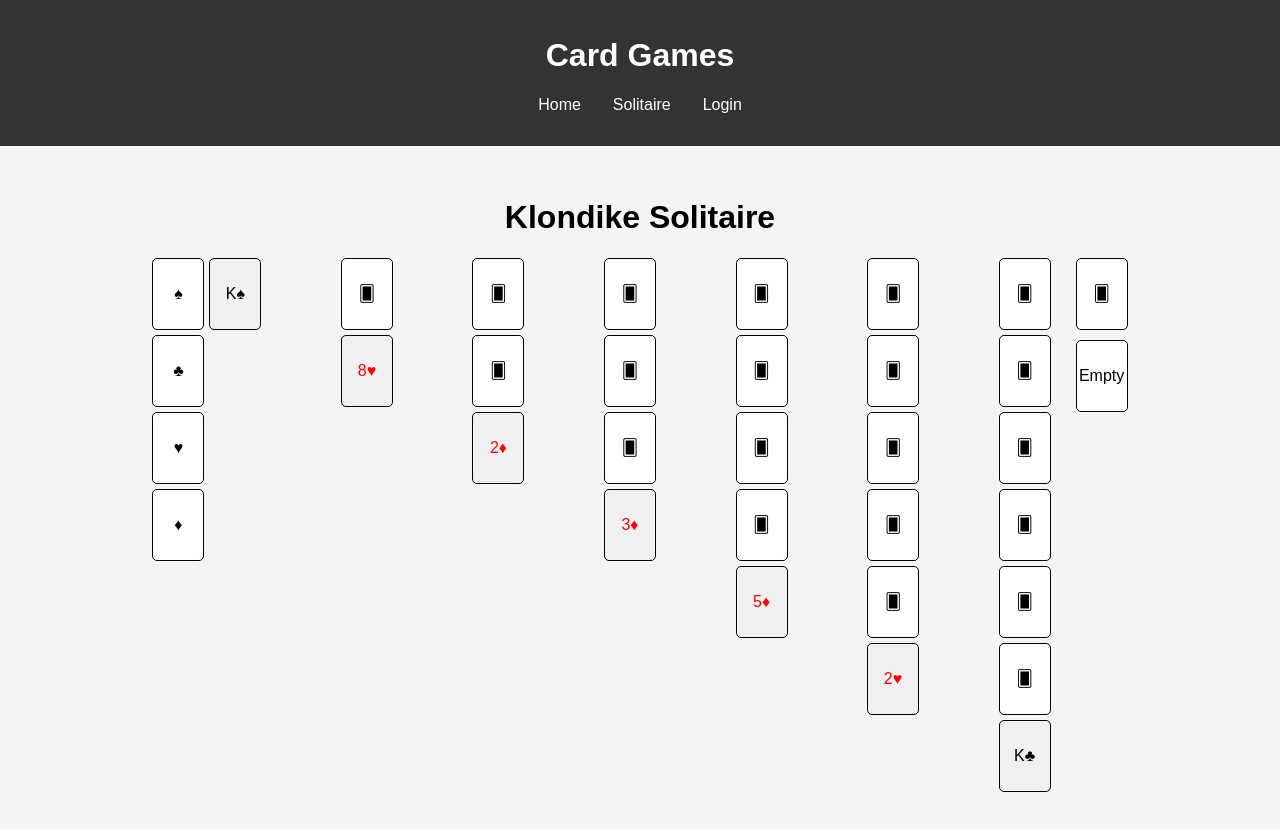
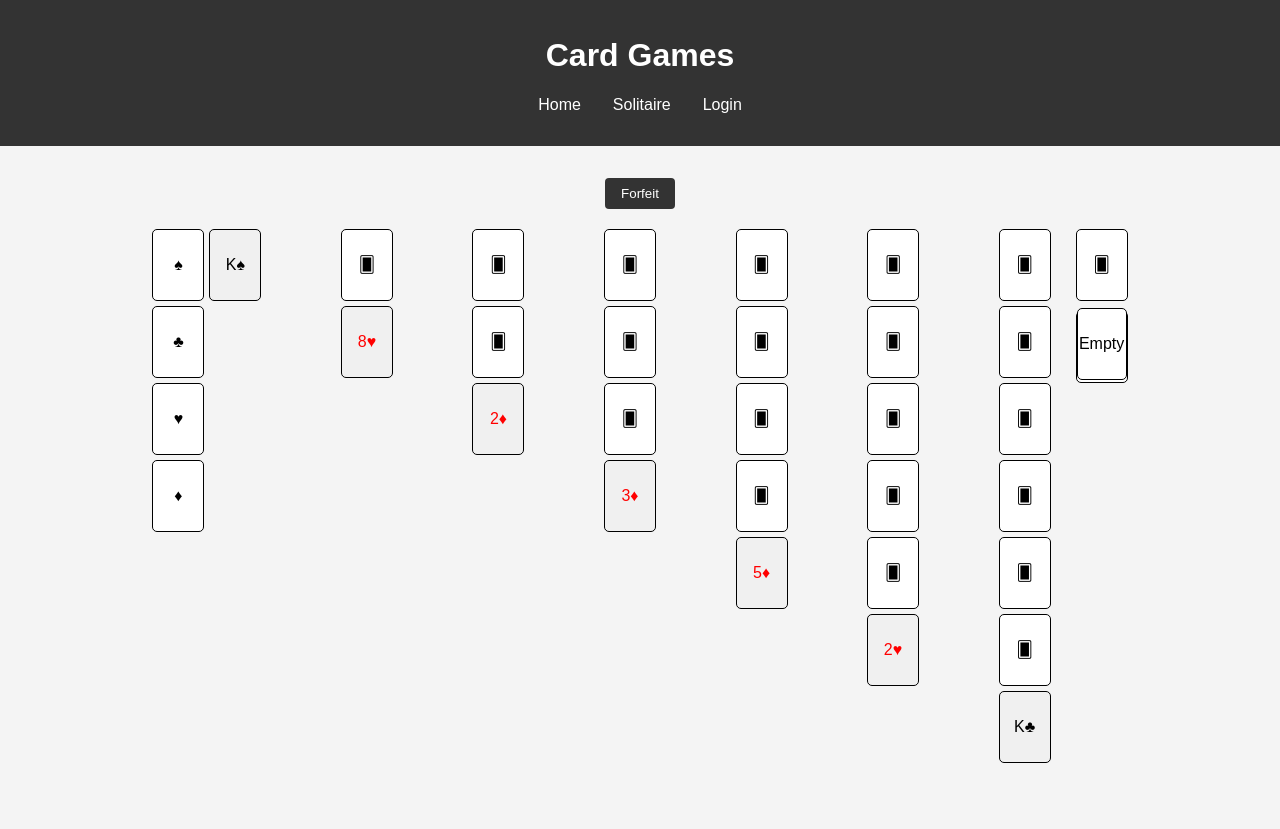
Before and after one commit to swysocki9089/card-game-361, a React (Vite) app in the folder Frontend/: page /solitaire in a window 1280 px wide. After the commit the page ends 800 px from the top, so only its background shows below. Built offline with nearby package versions, Linux system fonts and the light colour scheme.

Commit message:
added ability to win and forfeit games

```diff
--- a/Frontend/src/components/Solitaire.jsx
+++ b/Frontend/src/components/Solitaire.jsx
@@ -12,9 +12,8 @@ const initialState = {
     foundation: { '♠': [], '♣': [], '♥': [], '♦': [] }, //foundation piles for each suit
     stockPile: [], //cards in the stockpile
     wastePile: [], //cards drawn from the stockpile
-    score: 0, //players score (unimplemented)
     moves: 0, //players moves (unimplemented)
-    gameStatus: 'NOT_STARTED' //game status (unimplemented)
+    gameStatus: 'NOT_STARTED' //game status
 };
 
 const checkWinCondition = (foundation) => {
@@ -31,6 +30,7 @@ const gameReducer = (state, action) => {
                 deck: action.payload.deck,
                 tableau: action.payload.tableau,
                 stockPile: action.payload.stockPile,
+                foundation: action.payload.foundation,
                 wastePile: [],
                 gameStatus: 'IN_PROGRESS'
             };
@@ -299,7 +299,8 @@ const Solitaire = () => {
             payload: {
                 deck: newDeck,
                 tableau: newTableau,
-                stockPile: newDeck
+                stockPile: newDeck,
+                foundation: { '♠': [], '♣': [], '♥': [], '♦': [] } // Reset foundation
             }
         });
     }, []);
@@ -345,8 +346,8 @@ const Solitaire = () => {
     return (
         <DndProvider backend={HTML5Backend}>
             <div>
-                <h1>Klondike Solitaire</h1>
-                {showPopup && <Popup message="You Win!" onClose={() => setShowPopup(false)} onRestart={handleRestart} />}
+                {showPopup && <Popup message="You Win!" onClose={() => setShowPopup(false)} onRestart={handleRestart}/>}
+                <button className="center-button" onClick={handleRestart}>Forfeit</button>
                 <div className="game-area">
                     {/* Foundation area */}
                     <div className="foundation">
@@ -389,7 +390,7 @@ const Solitaire = () => {
                                     fromWaste={true}
                                 />
                             ) : (
-                                <div className="empty-column">Empty</div>
+                                <div className="card empty">Empty</div>
                             )}
                         </div>
                     </div>
--- a/Frontend/src/index.css
+++ b/Frontend/src/index.css
@@ -176,3 +176,27 @@ main {
 .popup-content button:hover {
     background-color: #555;
 }
+
+.center-button {
+    display: block;
+    margin: 0 auto;
+    padding: 0.5rem 1rem;
+    background-color: #333;
+    color: white;
+    border: none;
+    border-radius: 4px;
+    cursor: pointer;
+}
+
+.center-button:hover {
+    background-color: #555;
+}
+
+.empty-column {
+    border: 2px dashed #ccc;
+    height: 100px; /* Adjust height as needed */
+    width: 50px; /* Adjust width as needed */
+    display: flex;
+    justify-content: center;
+    align-items: center;
+}
```
